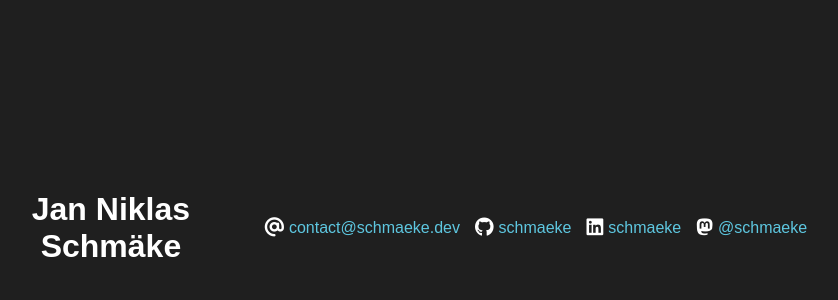
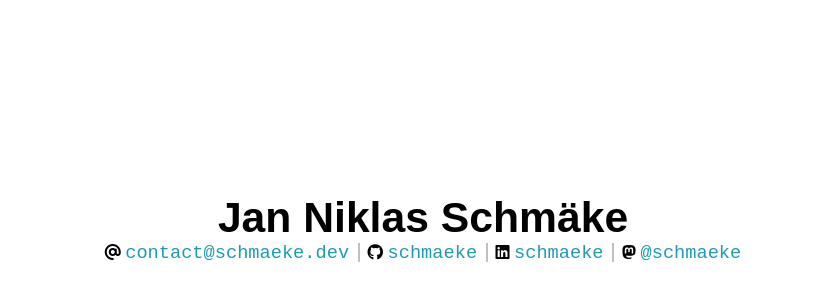
Before and after one commit to schmaeke/schmaeke.github.io, a plain HTML site: page index.html in a window 1280 px wide. Shown: the part 172-472 px from the top of the page, without its empty margins (217-1055 px from the left). Drawn offline with Linux system fonts and the light colour scheme; a web font is replaced by a local one.

Commit message:
Cleaned everything up. Minor visual adjustments.

```diff
--- a/index.html
+++ b/index.html
@@ -2,25 +2,21 @@
 
 <html lang="en">
 
-<!-- Head -->
-
 <head>
 	<meta charset="utf-8">
 
-	<!-- Responsive design settings -->
 	<meta name="viewport" content="width=device-width, initial-scale=1.0">
 
-	<!-- Tab properties -->
 	<title>Jan Niklas Schmäke</title>
 	<link rel="icon" type="image/x-icon" href="avatar.jpg">
 
-	<!-- Load stylesheet -->
 	<link rel="stylesheet" href="style.css">
 
-	<!-- Load external fonts -->
 	<link rel="preconnect" href="https://fonts.googleapis.com">
 	<link href="https://fonts.googleapis.com/css2?family=Chivo:ital,wght@0,100..900;1,100..900&display=swap"
-		rel="stylesheet" <!-- FontAwesome icons -->
+		rel="stylesheet">
+	<link href="https://fonts.googleapis.com/css2?family=Recursive:wght@300..1000&display=swap" rel="stylesheet">
+
 	<link href="https://cdnjs.cloudflare.com/ajax/libs/font-awesome/6.5.1/css/all.min.css" rel="stylesheet">
 
 	<!-- For mastodon link verification
@@ -28,29 +24,23 @@
 		-->
 </head>
 
-<!-- Body -->
+<body>
+	<div class="landing">
+		<div class="logo-container">
+			Jan Niklas Schmäke
+		</div>
 
-<body>
-	<header>
-		Jan Niklas Schmäke
-	</header>
-
-	<nav>
-		<ul>
-			<li><i class="fa-solid fa-at"></i> <a
-					href="&#x6D;&#x61;&#x69;&#x6C;&#x74;&#x6F;&#x3A;&#x63;&#x6F;&#x6E;&#x74;&#x61;&#x63;&#x74;&#x40;&#x73;&#x63;&#x68;&#x6D;&#x61;&#x65;&#x6B;&#x65;&#x2E;&#x64;&#x65;&#x76;">&#x63;&#x6F;&#x6E;&#x74;&#x61;&#x63;&#x74;&#x40;&#x73;&#x63;&#x68;&#x6D;&#x61;&#x65;&#x6B;&#x65;&#x2E;&#x64;&#x65;&#x76;</a>
-			</li>
-			<li><i class="fa-brands fa-github"></i> <a href="https://github.com/schmaeke">schmaeke</a></li>
-			<li><i class="fa-brands fa-linkedin"></i> <a href="https://linkedin.com/in/schmaeke">schmaeke</a></li>
-			<li><i class="fa-brands fa-mastodon"></i> <a href="https://mastodon.social/@schmaeke">@schmaeke</a></li>
-		</ul>
-	</nav>
-
-	<main>
-	</main>
-
-	<footer>
-	</footer>
+		<div class="links-container">
+			<i class="fa-solid fa-at"></i> <a
+				href="&#x6D;&#x61;&#x69;&#x6C;&#x74;&#x6F;&#x3A;&#x63;&#x6F;&#x6E;&#x74;&#x61;&#x63;&#x74;&#x40;&#x73;&#x63;&#x68;&#x6D;&#x61;&#x65;&#x6B;&#x65;&#x2E;&#x64;&#x65;&#x76;">&#x63;&#x6F;&#x6E;&#x74;&#x61;&#x63;&#x74;&#x40;&#x73;&#x63;&#x68;&#x6D;&#x61;&#x65;&#x6B;&#x65;&#x2E;&#x64;&#x65;&#x76;</a>
+			<span class="separator"></span>
+			<i class="fa-brands fa-github"></i> <a href="https://github.com/schmaeke">schmaeke</a>
+			<span class="separator"></span>
+			<i class="fa-brands fa-linkedin"></i> <a href="https://linkedin.com/in/schmaeke">schmaeke</a>
+			<span class="separator"></span>
+			<i class="fa-brands fa-mastodon"></i> <a href="https://mastodon.social/@schmaeke">@schmaeke</a>
+		</div>
+	</div>
 </body>
 
 </html>
--- a/style.css
+++ b/style.css
@@ -3,61 +3,52 @@
 	padding: 0;
 	box-sizing: border-box;
 	font-family: "Chivo", sans-serif;
-	color: #ffffff;
+	color: #000000;
+	background-color: #ffffff;
 }
 
-html,
-body {
-	height: 100%;
-	display: flex;
-	justify-content: center;
-	align-items: center;
-	text-align: center;
-	background-color: #1f1f1f;
-}
-
-.container {
+.landing {
 	display: flex;
 	flex-direction: column;
 	align-items: center;
-	gap: 15px;
+	justify-content: center;
+	min-height: 100vh;
+	text-align: center;
 }
 
-header {
-	font-size: 2rem;
-	font-weight: 700;
+.logo-container {
+	font-size: 32pt;
+	font-weight: bold;
 }
 
-nav {
-	display: flex;
-	justify-content: center;
-	width: 100%;
+.links-container a {
+	font-family: "Recursive", monospace;
+	font-size: 14pt;
+	text-decoration: none;
+	transition: 0.2s ease-in-out;
+	color: #1e9bb3;
 }
 
-nav ul {
-	list-style: none;
-	padding: 0;
-	display: flex;
-	gap: 15px;
+.links-container a:hover {
+	opacity: 0.75;
 }
 
-nav li {
-	display: flex;
-	align-items: center;
-	gap: 5px;
+.separator {
+	margin: 0px 8px 0px 4px;
+	border: 1px solid #c0c0c0;
 }
 
-nav i {
-	font-size: 1.2rem;
+@media (prefers-color-scheme: dark) {
+	* {
+		color: #ffffff;
+		background-color: #000000;
+	}
+
+	.links-container a {
+		color: #94e2ff;
+	}
+
+	.separator {
+		border: 1px solid #606060;
+	}
 }
-
-nav a {
-	text-decoration: none;
-	color: #5ec7e0;
-	font-size: 1rem;
-	transition: color 0.3s ease;
-}
-
-nav a:hover {
-	color: #1e9bb3;
-}
```
